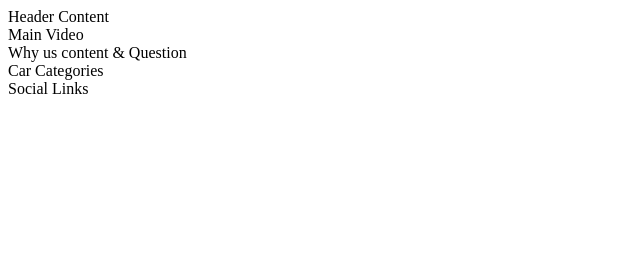
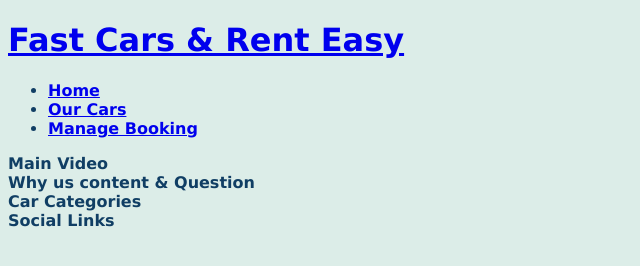
Before and after one commit to MariusBujor/Project1_ci, a plain HTML site: page index.html in a window 1280 px wide. Shown: the whole page, without its empty margins (0-640 px from the left). Drawn offline with Linux system fonts and the light colour scheme.

Commit message:
Add basic navbar structure and background color

```diff
--- a/assets/css/style.css
+++ b/assets/css/style.css
@@ -0,0 +1,6 @@
+body{
+    font-family: Verdana, Geneva, Tahoma, sans-serif;
+    font-weight: bold;
+    color:rgb(16, 62, 100);
+    background-color: rgba(219, 236, 231, 0.945);
+}
--- a/index.html
+++ b/index.html
@@ -12,8 +12,27 @@
     <title>Fast Cars & Rent Easy</title>
 </head>
 <body>
-    <header>Header Content</header>
-    <section>Main Video</section>
+    <header>
+        <a href="index.html">
+            <h1 id="logo">Fast Cars & Rent Easy</h1></a>
+        <nav>
+            <ul id="navbar">
+<li>
+    <a class="active" href="index.html">Home</a>
+</li>
+<li><a href="gallery.html">Our Cars</a></li>
+<li> <a href="signup.html">Manage Booking</a></li>
+
+
+
+
+            </ul>
+        </nav>
+    </header>
+    <section>Main Video
+
+
+    </section>
     <section>Why us content & Question</section>
     <section> Car Categories</section>
 
```
